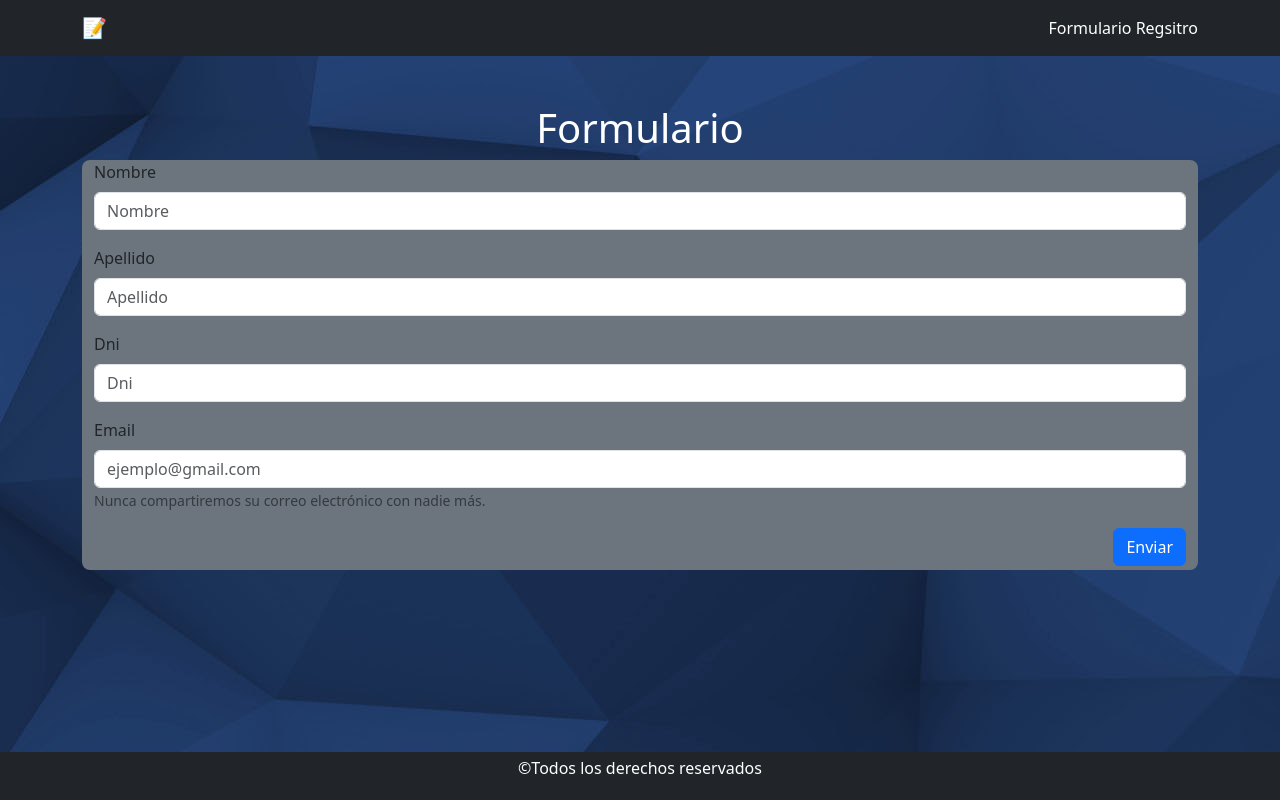
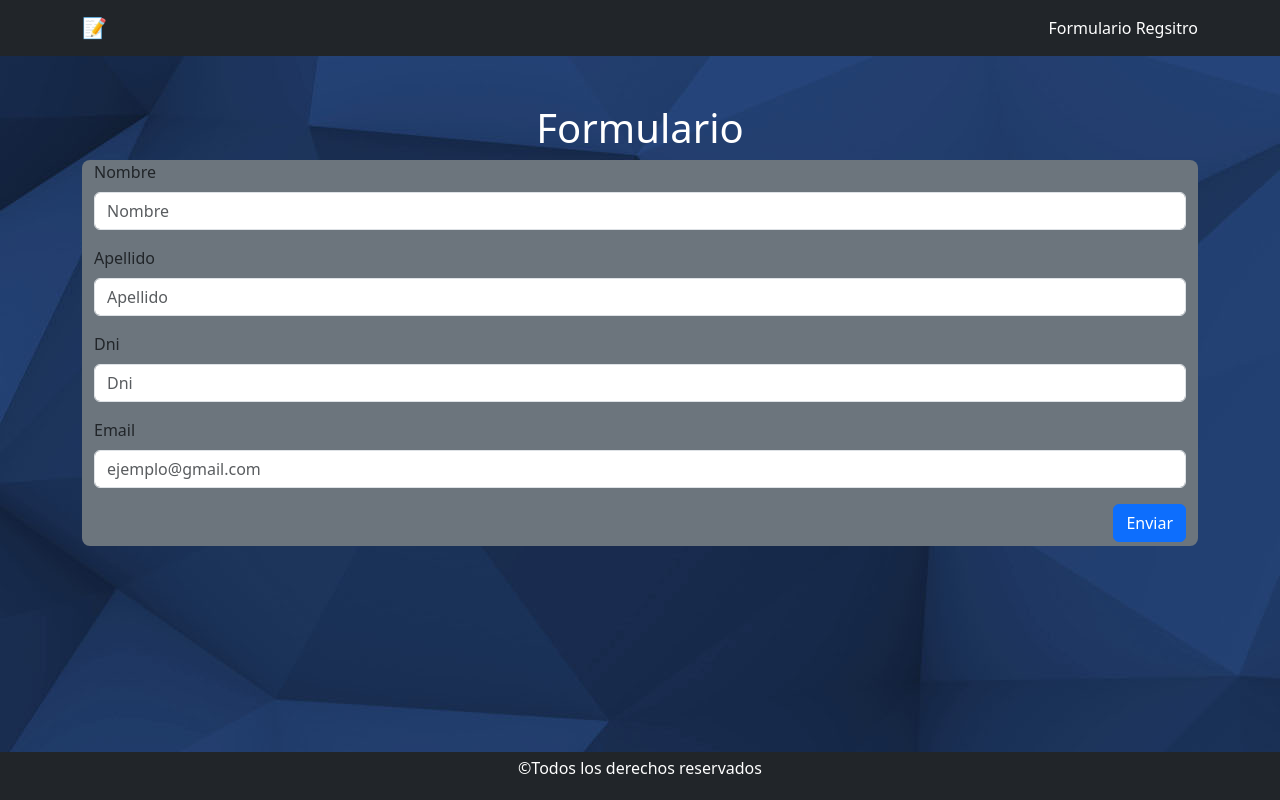
Before and after one commit to Lucaspozziok64/formularioSimple-React, a React (Vite) app: page / in a window 1280 px wide. Built offline with nearby package versions, Linux system fonts and the light colour scheme.

Commit message:
logramos limpiar los campos del form una vez cargado y enviado

```diff
--- a/src/components/Formulario.jsx
+++ b/src/components/Formulario.jsx
@@ -19,6 +19,10 @@ const Formulario = () => {
     } else {
       //Aqui debo agregar mensaje de formulario enviado y limpiar los campos
       alert('Formulario Enviado')
+      setApellido('')
+      setNombre('')
+      setDni('')
+      setEmail('')
     }
   }
 
@@ -60,9 +64,6 @@ const Formulario = () => {
             value={email}
             onChange={(e) => setEmail(e.target.value)}
           />
-          <Form.Text className="text-muted">
-            Nunca compartiremos su correo electrónico con nadie más.
-          </Form.Text>
         </Form.Group>
         <div className="d-flex justify-content-end">
           <Button variant="primary" type="submit" className="mb-1">
```
